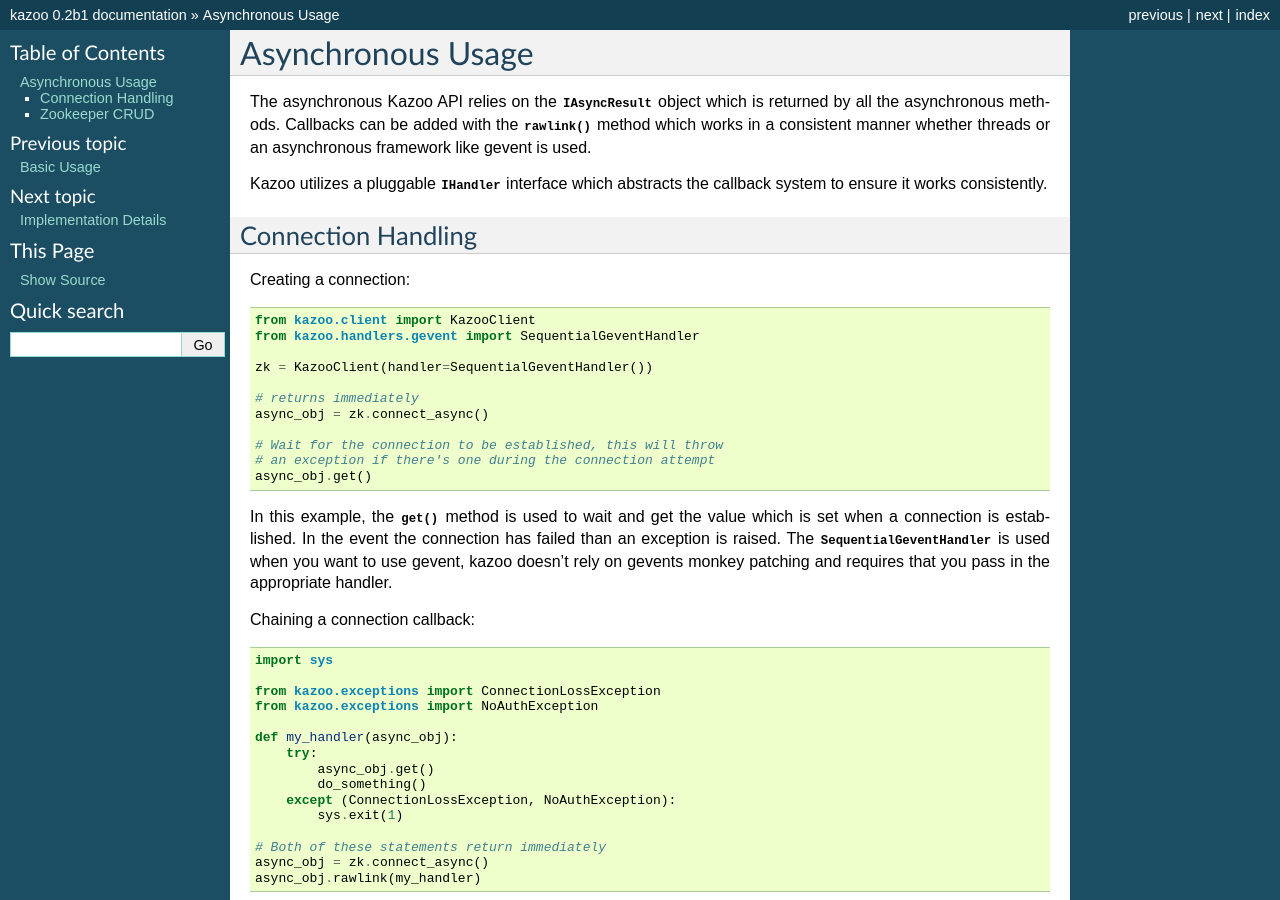
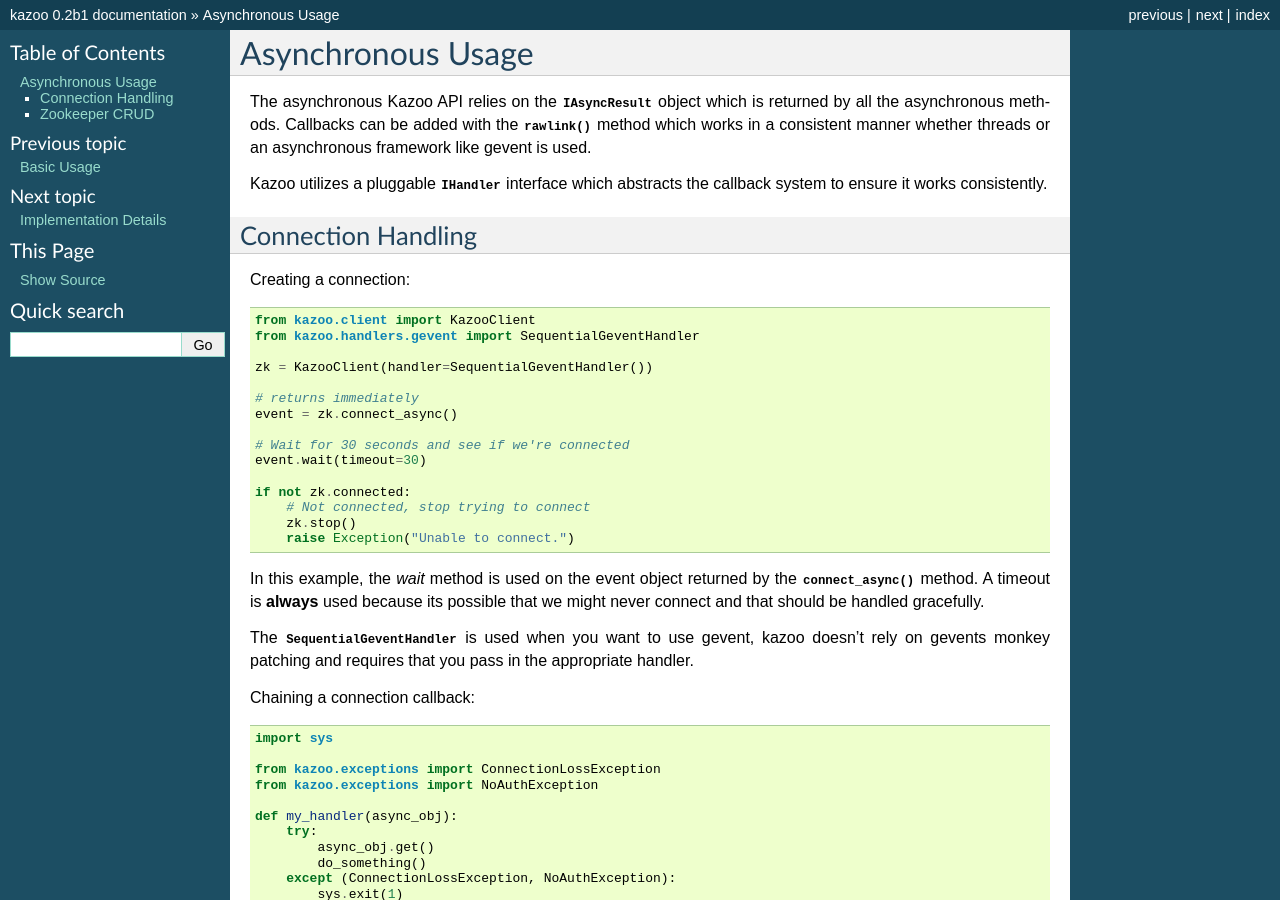
Before and after one commit to python-zk/kazoo, a Sphinx documentation site: the page built from docs/async_usage.rst, in a window 1280 px wide and 900 px high. Built offline with Sphinx 7.4.7, drawn with Linux system fonts in a browser that asks for light colours.

Commit message:
Show proper async connect example with timeout and connection checking. Fixes #10.

```diff
--- a/docs/async_usage.rst
+++ b/docs/async_usage.rst
@@ -27,18 +27,24 @@
     zk = KazooClient(handler=SequentialGeventHandler())
 
     # returns immediately
-    async_obj = zk.connect_async()
+    event = zk.connect_async()
 
-    # Wait for the connection to be established, this will throw
-    # an exception if there's one during the connection attempt
-    async_obj.get()
+    # Wait for 30 seconds and see if we're connected
+    event.wait(timeout=30)
 
-In this example, the :meth:`~kazoo.interfaces.IAsyncResult.get` method is used
-to wait and get the value which is set when a connection is established. In the
-event the connection has failed than an exception is raised. The
-:class:`~kazoo.handlers.gevent.SequentialGeventHandler` is used when you want
-to use gevent, kazoo doesn't rely on gevents monkey patching and requires that
-you pass in the appropriate handler.
+    if not zk.connected:
+        # Not connected, stop trying to connect
+        zk.stop()
+        raise Exception("Unable to connect.")
+
+In this example, the `wait` method is used on the event object returned by the
+:meth:`~kazoo.client.KazooClient.connect_async` method. A timeout is **always**
+used because its possible that we might never connect and that should be
+handled gracefully.
+
+The :class:`~kazoo.handlers.gevent.SequentialGeventHandler` is used when you
+want to use gevent, kazoo doesn't rely on gevents monkey patching and requires
+that you pass in the appropriate handler.
 
 
 Chaining a connection callback:
```
